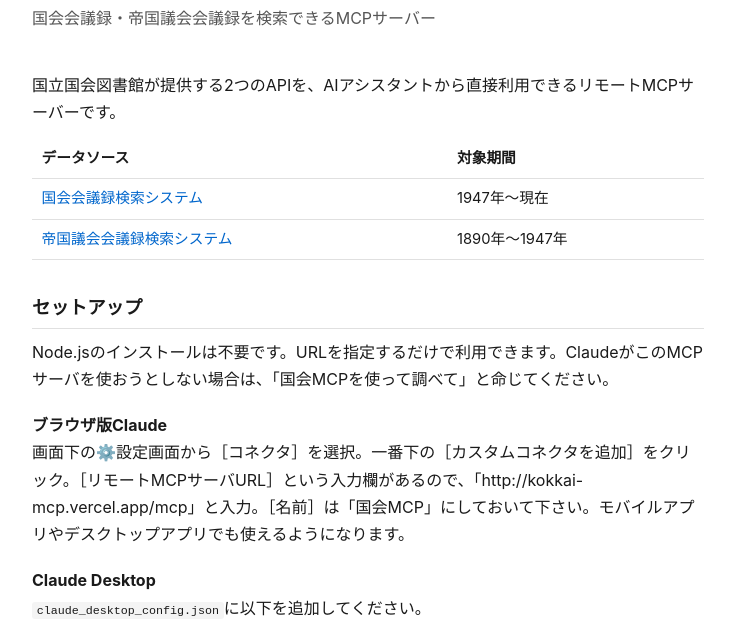
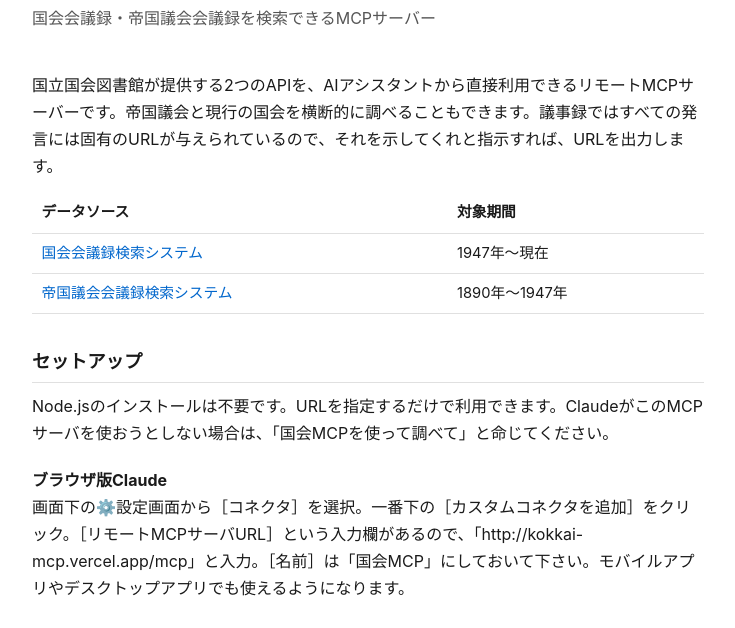
Before and after one commit to analekt/kokkai-mcp-server, a website: page public/index.html in a window 1280 px wide. Shown: the part 95-723 px from the top of the page, without its empty margins (272-1007 px from the left). Drawn offline with Linux system fonts and the light colour scheme.

Commit message:
Enhance description of MCP server features
Expanded description of the remote MCP server's capabilities, including cross-referencing between historical and current parliamentary records.

```diff
--- a/public/index.html
+++ b/public/index.html
@@ -29,7 +29,7 @@
 <h1>国会MCPサーバ</h1>
 <p class="subtitle">国会会議録・帝国議会会議録を検索できるMCPサーバー</p>
 
-<p>国立国会図書館が提供する2つのAPIを、AIアシスタントから直接利用できるリモートMCPサーバーです。</p>
+<p>国立国会図書館が提供する2つのAPIを、AIアシスタントから直接利用できるリモートMCPサーバーです。帝国議会と現行の国会を横断的に調べることもできます。議事録ではすべての発言には固有のURLが与えられているので、それを示してくれと指示すれば、URLを出力します。</p>
 
 <table>
   <tr><th>データソース</th><th>対象期間</th></tr>
```
